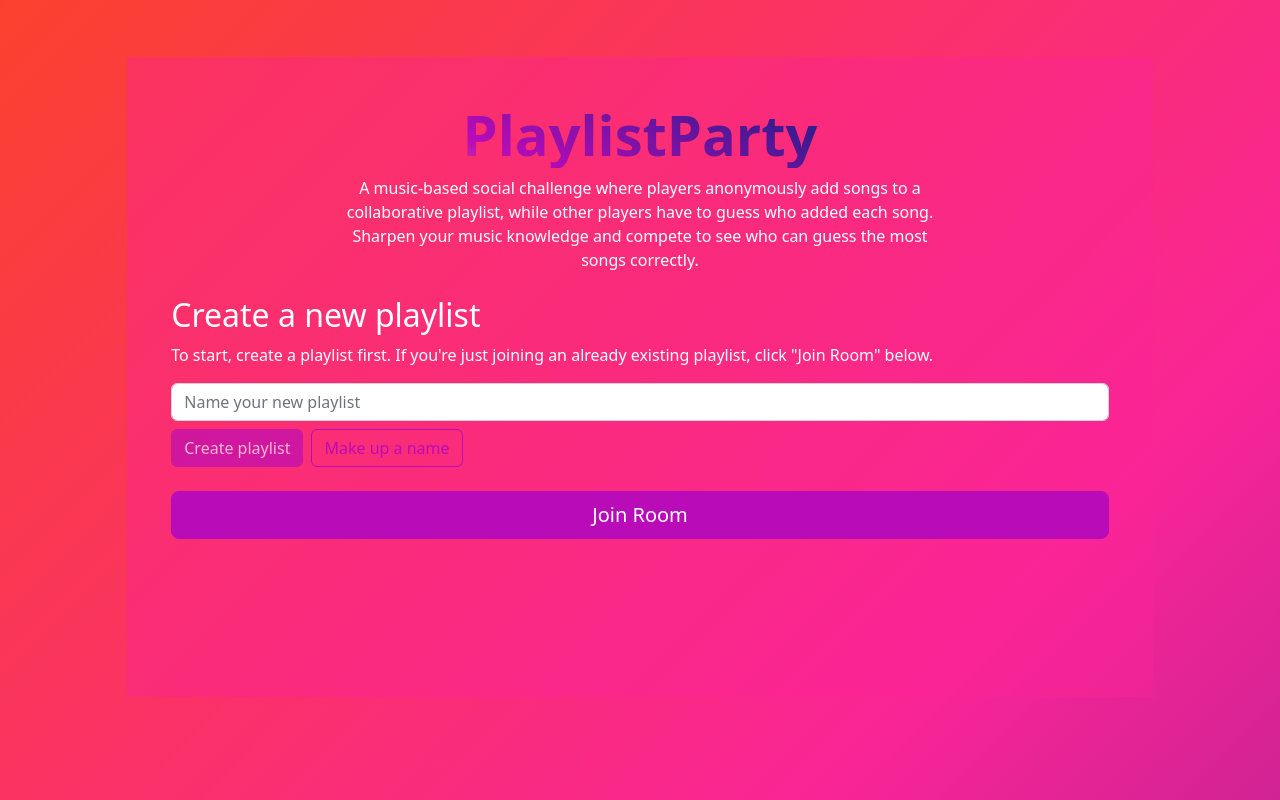
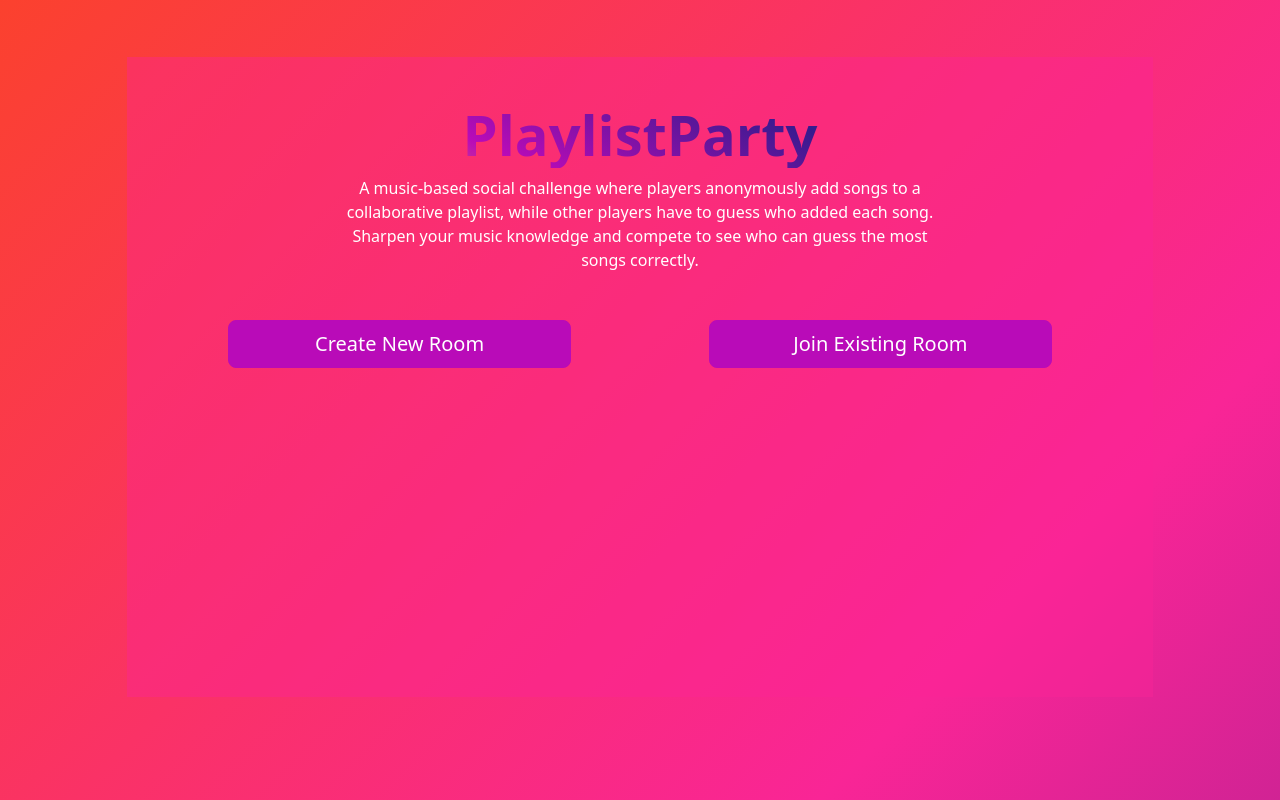
Before and after one commit to danohart/playlistparty, a Next.js app: page / in a window 1280 px wide. Shown: the top 800 px of the page. Built offline with nearby package versions, Linux system fonts and the light colour scheme.

Commit message:
Create a clearer index page
Ask users to create or join initially.

```diff
--- a/compontents/CreatePlaylist.js
+++ b/compontents/CreatePlaylist.js
@@ -9,7 +9,7 @@ import {
 } from "unique-names-generator";
 import ResponseMessages from "@/compontents/ResponseMessages";
 
-export default function CreatePlaylist(props) {
+export default function CreatePlaylist({ handleJoinGame, playlistSelect }) {
   const [playlistName, setPlaylistName] = useState("");
   const [message, setMessage] = useState("");
   const [loading, setLoading] = useState(false);
@@ -47,7 +47,7 @@ export default function CreatePlaylist(props) {
     }).then(async (res) =>
       setMessage(
         ResponseMessages("playlist", res.status),
-        props.playlistSelect({ target: { value: await res.json() } })
+        playlistSelect({ target: { value: await res.json() } })
       )
     );
     setLoading(false);
@@ -55,6 +55,13 @@ export default function CreatePlaylist(props) {
 
   return (
     <>
+      <h2>Create a new playlist</h2>
+      <Row>
+        <Col className='mb-3'>
+          To start, create a playlist first. If you&apos;re just joining an
+          already existing playlist, click &quot;Join Room&quot; below.
+        </Col>
+      </Row>
       <Row>
         <Col xs={12} sm={12} md={12} lg={12}>
           <FormControl
@@ -92,6 +99,13 @@ export default function CreatePlaylist(props) {
           </Button>
         </Col>
       </Row>
+      <Row className='mt-4'>
+        <Col>
+          <Button size='lg' onClick={() => handleJoinGame()} className='w-100'>
+            Join Room
+          </Button>
+        </Col>
+      </Row>
       {message ? (
         <Row>
           <Col>{message}</Col>
--- a/pages/index.js
+++ b/pages/index.js
@@ -12,8 +12,100 @@ export default function Home({
   handleRoomChange,
   handlePlaylistChange,
   spotifyPlaylist,
+  clearSession,
 }) {
-  const [joinGame, setJoinGame] = useState(false);
+  const [gameChoice, setGameChoice] = useState(null); // null, 'create', or 'join'
+
+  const renderInitialChoice = () => (
+    <Row className='mt-4'>
+      <Col xs={12} md={6} className='text-center mb-3'>
+        <Button
+          size='lg'
+          className='w-75'
+          onClick={() => setGameChoice("create")}
+        >
+          Create New Room
+        </Button>
+      </Col>
+      <Col xs={12} md={6} className='text-center mb-3'>
+        <Button
+          size='lg'
+          variant='primary'
+          className='w-75'
+          onClick={() => setGameChoice("join")}
+        >
+          Join Existing Room
+        </Button>
+      </Col>
+    </Row>
+  );
+
+  const renderContent = () => {
+    if (!gameChoice) {
+      return renderInitialChoice();
+    }
+
+    if (gameChoice === "create") {
+      if (!spotifyPlaylist) {
+        return (
+          <>
+            <Button
+              variant='primary'
+              className='mb-3'
+              onClick={() => setGameChoice(null)}
+            >
+              ← Back to options
+            </Button>
+            <CreatePlaylist playlistSelect={handlePlaylistChange} />
+          </>
+        );
+      }
+      return (
+        <>
+          <h2>Playlist created!</h2>
+          <Button
+            variant='primary'
+            className='mb-3'
+            onClick={() => setGameChoice(null)}
+          >
+            ← Back to options
+          </Button>
+          <SetUsername
+            handleLoginChange={handleLoginChange}
+            handleLogin={handleLogin}
+            createRoom
+          />
+          <Button
+            variant='outline-primary'
+            className='mb-3'
+            onClick={() => clearSession()}
+          >
+            Start A New Room
+          </Button>
+        </>
+      );
+    }
+
+    if (gameChoice === "join") {
+      return (
+        <>
+          <Button
+            variant='primary'
+            className='mb-3'
+            onClick={() => setGameChoice(null)}
+          >
+            ← Back to options
+          </Button>
+          <h2>Join a room</h2>
+          <JoinRoom handleRoomChange={handleRoomChange} />
+          <SetUsername
+            handleLoginChange={handleLoginChange}
+            handleLogin={handleLogin}
+          />
+        </>
+      );
+    }
+  };
 
   return (
     <>
@@ -27,52 +119,7 @@ export default function Home({
           guess the most songs correctly.
         </Col>
       </Row>
-      {!joinGame ? (
-        <>
-          {!spotifyPlaylist ? (
-            <>
-              <h2>Create a new playlist</h2>
-              <Row>
-                <Col className='mb-3'>
-                  To start, create a playlist first. If you&apos;re just joining
-                  an already existing playlist, click &quot;Join Room&quot;
-                  below.
-                </Col>
-              </Row>
-              <CreatePlaylist playlistSelect={handlePlaylistChange} />
-              <Row className='mt-4'>
-                <Col>
-                  <Button
-                    size='lg'
-                    onClick={() => setJoinGame(true)}
-                    className='w-100'
-                  >
-                    Join Room
-                  </Button>
-                </Col>
-              </Row>
-            </>
-          ) : (
-            <>
-              <h2>Playlist created!</h2>
-              <SetUsername
-                handleLoginChange={handleLoginChange}
-                handleLogin={handleLogin}
-                createRoom
-              />
-            </>
-          )}
-        </>
-      ) : (
-        <>
-          <Button onClick={() => setJoinGame(!joinGame)}>&larr; Go back</Button>
-          <JoinRoom handleRoomChange={handleRoomChange} />
-          <SetUsername
-            handleLoginChange={handleLoginChange}
-            handleLogin={handleLogin}
-          />
-        </>
-      )}
+      {renderContent()}
     </>
   );
 }
--- a/styles/_base.scss
+++ b/styles/_base.scss
@@ -27,16 +27,15 @@ h1 {
     line-break: loose;
     font-weight: 800;
     text-align: center;
+    @include mobile {
+        font-size: 48px;
+    }
 
     &.logo {
         background: linear-gradient(25deg, $sunny-yellow, $punk-purple, $dark-purple, $blue);
         background-clip: text;
         -webkit-text-fill-color: transparent;
         border-radius: 1px solid black;
-
-        @include mobile {
-            font-size: 48px;
-        }
     }
 }
 
```
